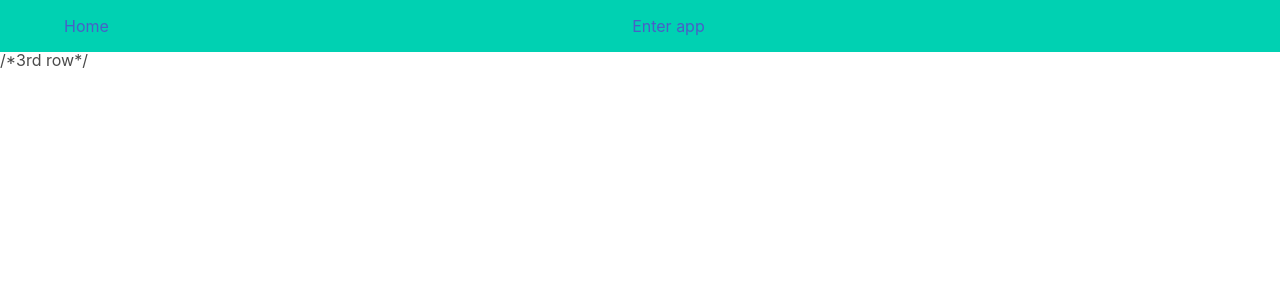
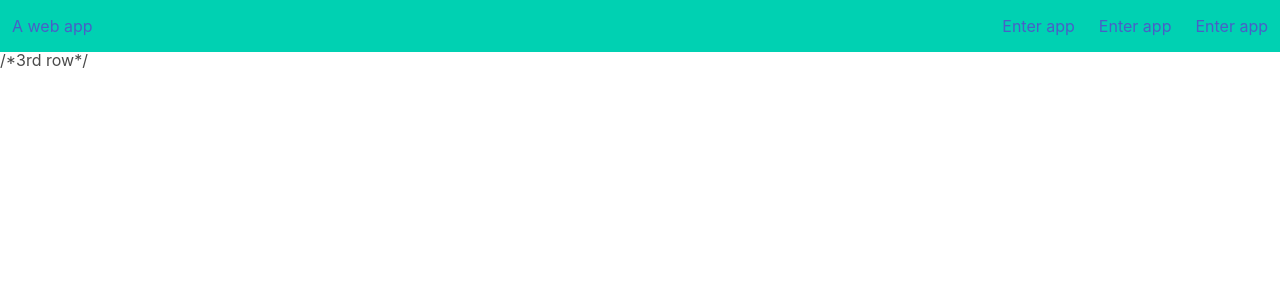
Before and after one commit to farinavito/Web3-Website, a Next.js app: page /homepage in a window 1280 px wide. Shown: the top 300 px of the page. Built offline with nearby package versions, Linux system fonts and the light colour scheme.

Commit message:
changed navbar on homepage

```diff
--- a/pages/application.js
+++ b/pages/application.js
@@ -33,7 +33,7 @@ const App = () => {
             <title>Create Next App</title>
             <meta name="description" content="A web3 app" />
             </Head>
-            <nav className="navbar is-primary">
+            <nav className="navbar is-primary is-fixed-top">
                 <div className="container">
                     <div className="navbar-brand">
                         <h1>A web app</h1>
--- a/pages/homepage.js
+++ b/pages/homepage.js
@@ -14,30 +14,39 @@ const Homepage = () => {
                 <link rel="icon" href="/favicon.ico" />
             </Head>
 
-            <nav className='navbar is-primary is-fixed-top'>
-                <div className='container'>
-                    <div className='navbar-brand'>
+
+            <nav className="navbar is-primary is-fixed-top">
+                <div className="navbar-menu">
+                    <div className="container">
+                        <div className="navbar-brand">
                         <div className='navbar-item'>
                             <Link href='/homepage'>
-                                <a>Home</a>
+                                <a><h1>A web app</h1></a>
                             </Link>
                         </div>
-
+                        </div>
+                    </div>
                 </div>
 
-                    <div className='navbar-end'>
+                <div className="navbar-end">
                     <div className='navbar-item'>
-                            <div class="field is-grouped">
                             <Link href='/application'>
                                 <a>Enter app</a>
                             </Link>
                         </div>
                     </div>
+                    <div className="navbar-end">
+                    <div className='navbar-item'>
+                            <Link href='/application'>
+                                <a>Enter app</a>
+                            </Link>
                         </div>
-
-
-                    <div className='navbar-end'>
-
+                    </div>
+                    <div className="navbar-end">
+                    <div className='navbar-item'>
+                        <Link href='/application'>
+                            <a>Enter app</a>
+                        </Link>
                     </div>
                 </div>
             </nav>
```
Lines whose indentation alone changed are shown as unchanged.
